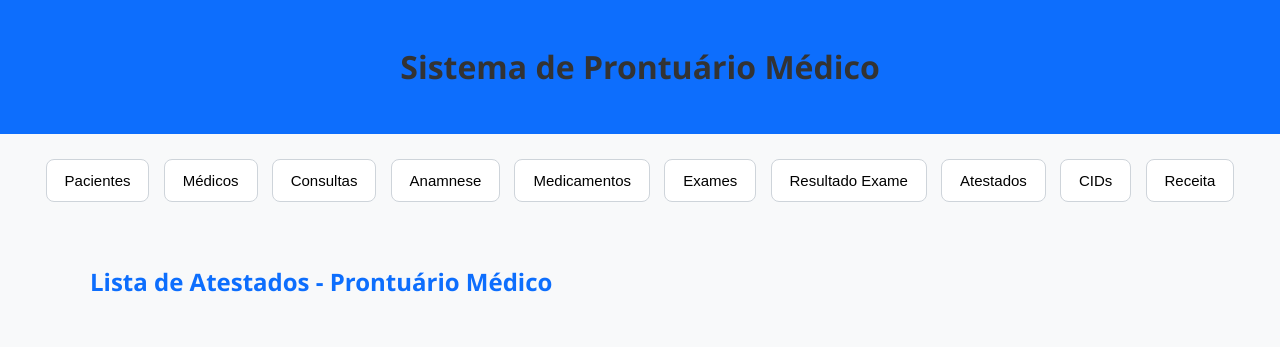
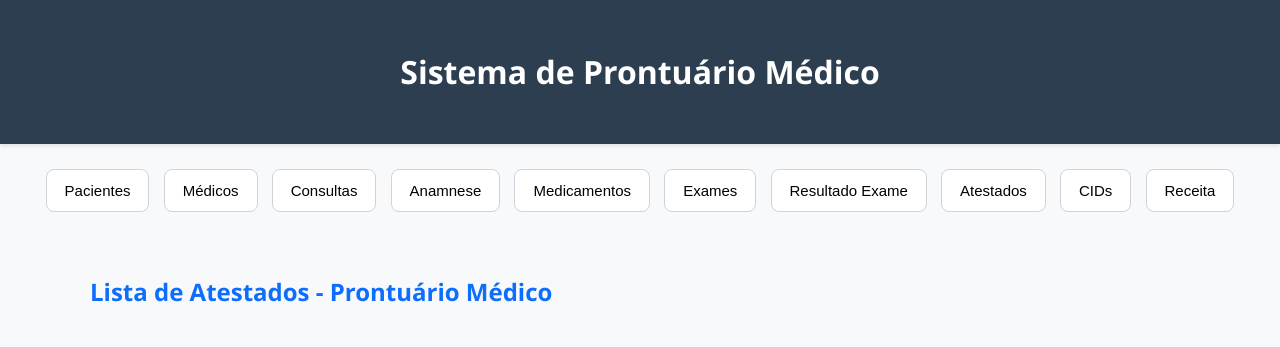
Before and after one commit to anleaes/2026-1-SDM-Segunda-Noite-ZS-02, a Django app: page /atestado/ in a window 1280 px wide. Shown: the top 347 px of the page. Run offline with Django 5.2, Linux system fonts and the light colour scheme; data that the repository does not hold is empty.

Commit message:
atualizei o cabecalho para visual corporativo

```diff
--- a/prontuarioapp/static/css/style.css
+++ b/prontuarioapp/static/css/style.css
@@ -1,5 +1,5 @@
 /* =========================
-   ESTILO GERAL
+   ESTILO GERAL (eu deixei mais moderno)
 ========================= */
 
 body {
@@ -12,13 +12,15 @@ body {
 }
 
 /* =========================
-   TOPO
+   deixei o topo corporativo
 ========================= */
 
 .menu-topo {
-    background-color: #0d6efd;
-    padding: 20px;
+    background-color: #2c3e50;
+    padding: 25px;
     text-align: center;
+    color: #ffffff;
+    box-shadow: 0 2px 4px rgba(0,0,0,0.1);
 }
 
 /* =========================
```
